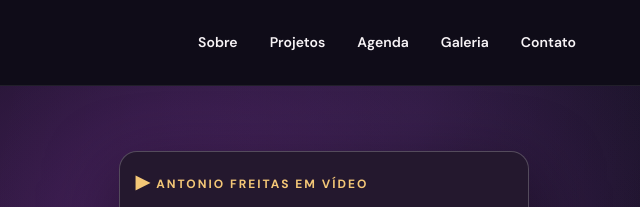
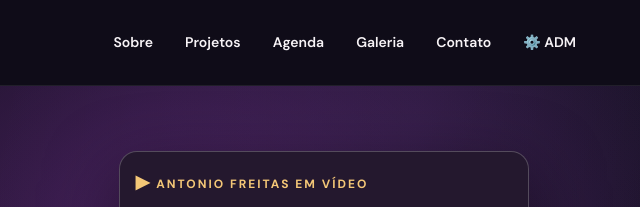
Before and after one commit to joaopcmilani-blip/site-antonio-freitas, a plain HTML site: page index.html in a window 1280 px wide. Shown: the top 207 px of the page, 640-1280 px from the left. Drawn offline with nearby package versions, Linux system fonts and the light colour scheme; a script that the page names is missing.

Commit message:
Adiciona acesso ADM ao menu principal

```diff
--- a/index.html
+++ b/index.html
@@ -21,7 +21,7 @@
     <a class="brand" href="#inicio" aria-label="Antonio Freitas - início"><span class="brand-mark">AF</span><span>ANTONIO <strong>FREITAS</strong></span></a>
     <button class="menu-toggle" aria-label="Abrir menu" aria-expanded="false" aria-controls="navigation">☰</button>
     <nav id="navigation" class="navigation" aria-label="Menu principal">
-      <a href="#sobre">Sobre</a><a href="#projetos">Projetos</a><a href="#agenda">Agenda</a><a href="#galeria">Galeria</a><a href="#contato">Contato</a>
+      <a href="#sobre">Sobre</a><a href="#projetos">Projetos</a><a href="#agenda">Agenda</a><a href="#galeria">Galeria</a><a href="#contato">Contato</a><a href="admin.html" aria-label="Acessar painel administrativo">⚙️ ADM</a>
     </nav>
   </header>
   <main>
```
